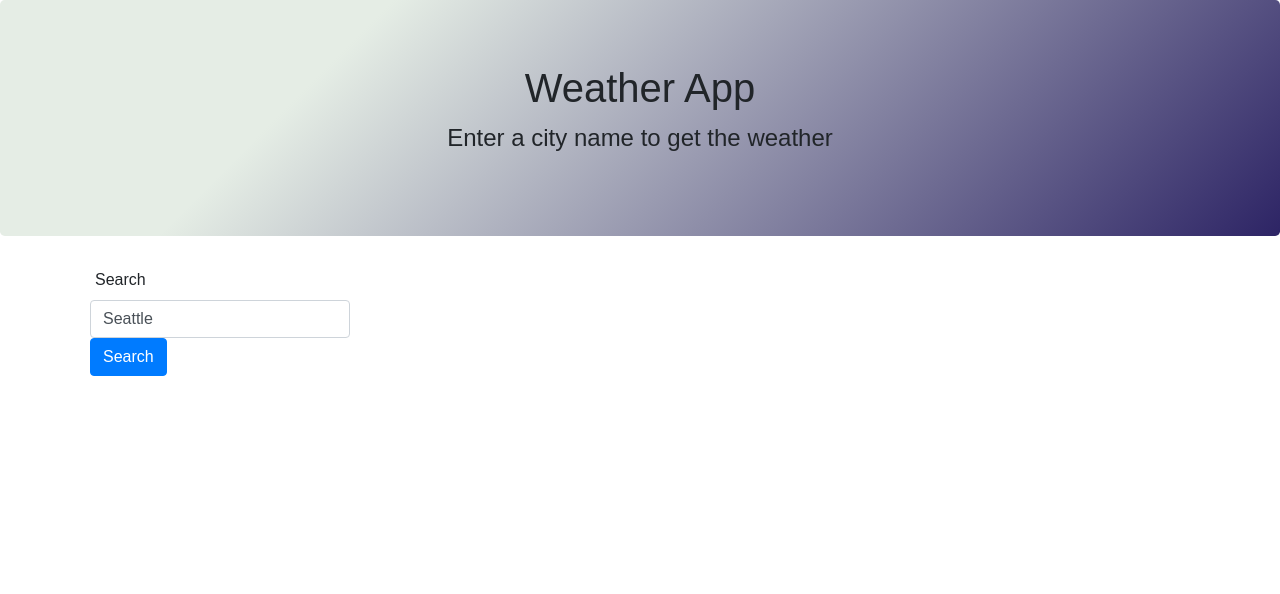
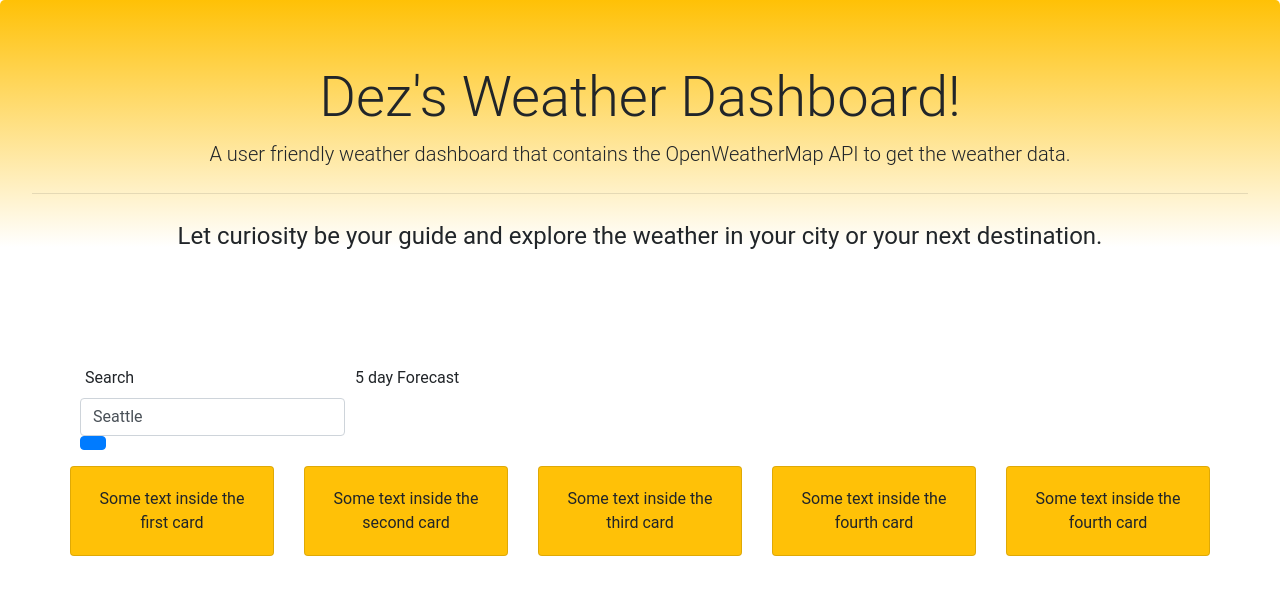
Before and after one commit to BANGALOREHTML/Weather-App, a plain HTML site: page index.html in a window 1280 px wide. Drawn offline with nearby package versions, Linux system fonts and the light colour scheme.

Commit message:
css stuff

```diff
--- a/index.html
+++ b/index.html
@@ -4,15 +4,18 @@
     <meta charset="UTF-8">
     <meta http-equiv="X-UA-Compatible" content="IE=edge">
     <meta name="viewport" content="width=device-width, initial-scale=1.0">
-    <link rel="stylesheet"href="https://cdn.jsdelivr.net/npm/bootstrap@4.6.2/dist/css/bootstrap.min.css"integrity="sha384-xOolHFLEh07PJGoPkLv1IbcEPTNtaed2xpHsD9ESMhqIYd0nLMwNLD69Npy4HI+N"crossorigin="anonymous"/>
+    <link rel="stylesheet" href="https://cdn.jsdelivr.net/npm/bootstrap@4.0.0/dist/css/bootstrap.min.css" integrity="sha384-Gn5384xqQ1aoWXA+058RXPxPg6fy4IWvTNh0E263XmFcJlSAwiGgFAW/dAiS6JXm" crossorigin="anonymous">
     <link rel="stylesheet" href="./styles.css">
     <title>Document</title>
 </head>
 <header>
-  <div id="grad1"></div>
-    <div class="jumbotron">
-        <h1>Weather App </h1>
-        <p>Enter a city name to get the weather</p>
+<div class="jumbotron">
+  <h1 class="display-4">Dez's Weather Dashboard!</h1>
+  <p class="lead">A user friendly weather dashboard that contains the OpenWeatherMap API to get the weather data. </p>
+  <hr class="my-4">
+  <p>Let curiosity be your guide and explore the weather in your city or your next destination.
+  </p>
+</div>
 </header>
 <body>
  <div id="content" class="container">
@@ -22,9 +25,49 @@
       <label for="search-city">Search</label>
         <div class="form-row">
         <input id="search-city" class="form-control" name="city" value="Seattle"></input>
-        <button id="search-button" class="btn btn-primary">Search</button>
-</body>
-<script src="https://cdn.jsdelivr.net/npm/bootstrap@4.6.2/dist/js/bootstrap.bundle.min.js"integrity="sha384-Fy6S3B9q64WdZWQUiU+q4/2Lc9npb8tCaSX9FK7E8HnRr0Jz8D6OP9dO5Vg3Q9ct"crossorigin="anonymous"></script>
+        <button id="search-button" class="btn btn-primary"type="submit"><id class="fas fa-search"></id></button>
+        </div>
+      </form>
+      <div id="search-err"></div>
+      <ul id ="city-results" class=""list-group mt-4"></ul>
+    </div>
+
+    <!-- 5 day forecast text -->
+    <div class="5">
+    <p class="five-day">5 day Forecast</p>
+    </div>
+
+    <!-- /*weather cards*/ -->
+       <div class="card-deck">
+  <div class="card bg-warning">
+    <div class="card-body text-center">
+      <p class="card-text">Some text inside the first card</p>
+    </div>
+  </div>
+  <div class="card bg-warning">
+    <div class="card-body text-center">
+      <p class="card-text">Some text inside the second card</p>
+    </div>
+  </div>
+  <div class="card bg-warning">
+    <div class="card-body text-center">
+      <p class="card-text">Some text inside the third card</p>
+    </div>
+  </div>
+  <div class="card bg-warning">
+    <div class="card-body text-center">
+      <p class="card-text">Some text inside the fourth card</p>
+    </div>
+  </div>
+   <div class="card bg-warning">
+    <div class="card-body text-center">
+      <p class="card-text">Some text inside the fourth card</p>
+    </div>
+</div>
+<!-- bootstrap -->
+<script src="https://code.jquery.com/jquery-3.2.1.slim.min.js" integrity="sha384-KJ3o2DKtIkvYIK3UENzmM7KCkRr/rE9/Qpg6aAZGJwFDMVNA/GpGFF93hXpG5KkN" crossorigin="anonymous"></script>
+<script src="https://cdn.jsdelivr.net/npm/popper.js@1.12.9/dist/umd/popper.min.js" integrity="sha384-ApNbgh9B+Y1QKtv3Rn7W3mgPxhU9K/ScQsAP7hUibX39j7fakFPskvXusvfa0b4Q" crossorigin="anonymous"></script>
+<script src="https://cdn.jsdelivr.net/npm/bootstrap@4.0.0/dist/js/bootstrap.min.js" integrity="sha384-JZR6Spejh4U02d8jOt6vLEHfe/JQGiRRSQQxSfFWpi1MquVdAyjUar5+76PVCmYl" crossorigin="anonymous"></script>
 <script src="./script.js"></script>
 </body>
 </html>
--- a/styles.css
+++ b/styles.css
@@ -1,31 +1,16 @@
 * {
-  box-sizing: border-box;
-}
-
-body {
-  font-family: Arial, Helvetica, sans-serif;
-}
-
-
-
-/* Remove extra left and right margins, due to padding */
-.row {margin: 0 -5px;}
-
-.card {
-  box-shadow: 0 4px 8px 0 rgba(0, 0, 0, 0.2);
-  padding: 26px;
-  text-align: center;
-  background-color: #5c5681;
+  font-family: 'Roboto', sans-serif;
 }
 
 .jumbotron {
-  background-image: linear-gradient(315deg, #2d2465 0%, #e5ede5 74%);
+  background-image: linear-gradient( RGB(255, 193, 6),#ffffff 74%);
     /* background-color: #f4511e; */
     font-size: x-large;
     text-align: center;
 }
 
-.grad1 {
-  background-color: #a1a1a7;
-  background-image: linear-gradient(315deg, #2d2465 0%, #3abc47 74%);
-}
+ .five-day {
+  display: inline-block;
+  margin: 0 auto;
+
+ }
```
